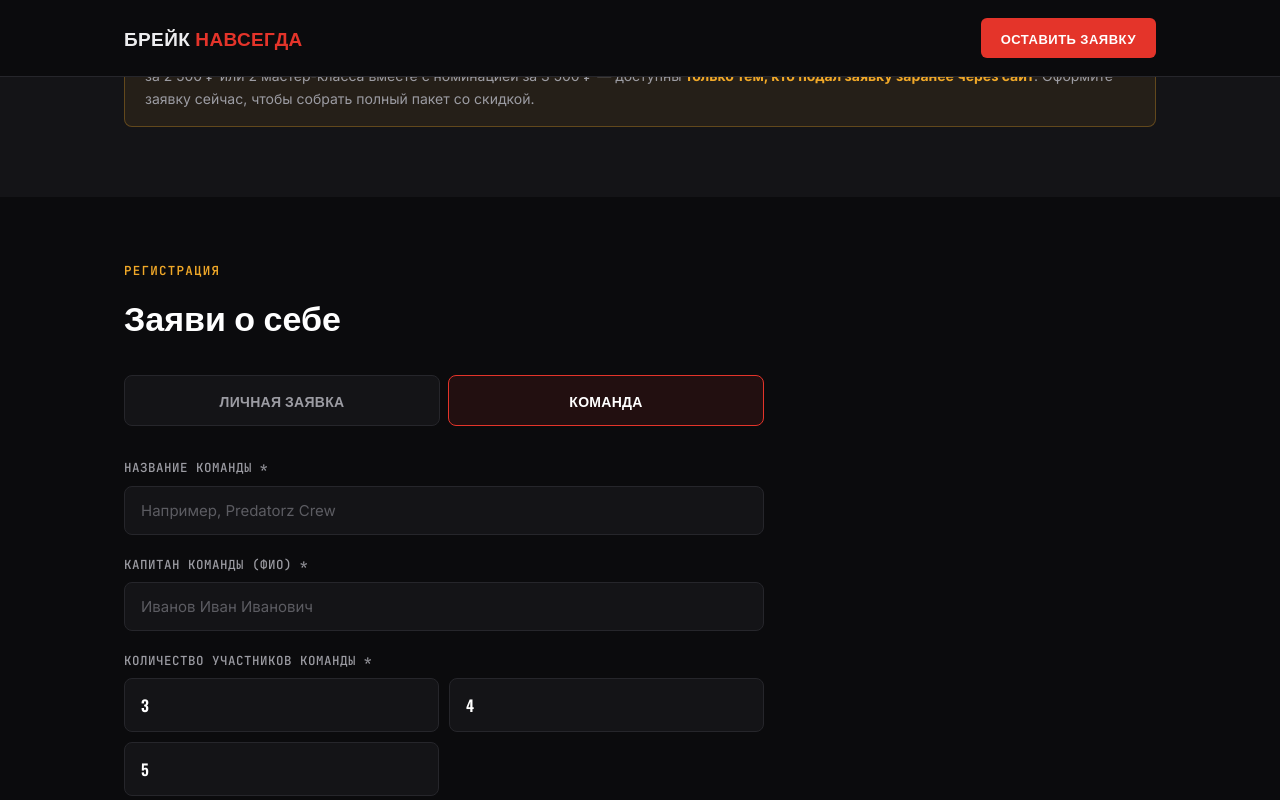
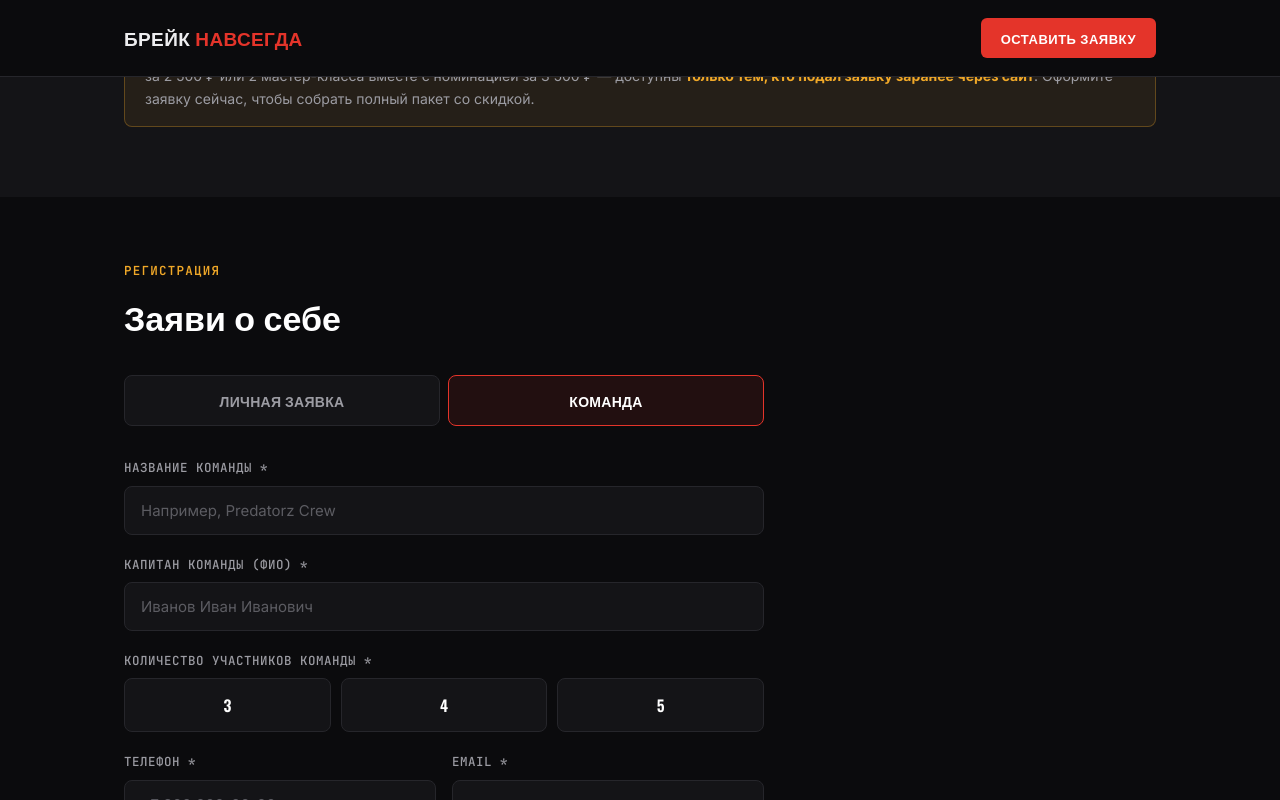
Before and after one commit to mahmudkamoun2005-cpu/booking-site, a website: page public/index.html in a window 1280 px wide. Both pictures are taken after a click on the button "КОМАНДА". Shown: the part 2760-3560 px from the top of the page. Drawn offline with nearby package versions, Linux system fonts and the light colour scheme; no server answers.

Commit message:
Update style.css

```diff
--- a/public/style.css
+++ b/public/style.css
@@ -188,6 +188,8 @@ a{color:inherit;}
 @media (max-width:560px){.field-row{grid-template-columns:1fr;}}
 
 .option-grid{display:grid;grid-template-columns:1fr 1fr;gap:10px;}
+.option-grid--three{grid-template-columns:1fr 1fr 1fr;}
+.option-grid--three .option-card{text-align:center;}
 .field-hint{font-family:var(--font-mono);font-size:12px;color:var(--teal);margin:4px 0 0;min-height:16px;}
 .option-card{
   border:1.5px solid var(--line);border-radius:8px;padding:14px 16px;cursor:pointer;
```
